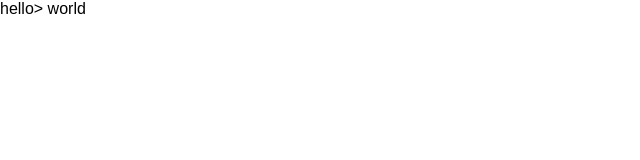
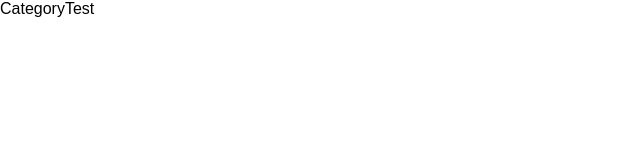
Before and after one commit to yoshirolas/TO-DO-List, a React (Create React App) app: page / in a window 1280 px wide. Shown: the top 160 px of the page, without its empty margins (0-640 px from the left). Built offline with nearby package versions, Linux system fonts and the light colour scheme.

Commit message:
Immediately save

```diff
--- a/src/App.js
+++ b/src/App.js
@@ -4,18 +4,29 @@ import { connect } from 'react-redux'
 
 class App extends Component {
 
+	createCategory(item) {
+		return (
+			<li className>
+				{item.categoryText}
+			</li>
+    );
+	}
+
   render() {
+  	let listCategory = this.props.categoryList.map(this.createCategory);
   	console.log(this.props.categoryList)
     return (
-    	<div>
-    		hello> world
-    	</div>
+			<ul className="listCategory">
+				{listCategory}
+			</ul>
     );
   }
 }
 
-export default connect(state => {
+function mapStateToProps(state) {
 	return {
-		state: state
+		categoryList: state
 	}
-})(App);
+}
+
+export default connect(mapStateToProps)(App);
--- a/src/reducers/index.js
+++ b/src/reducers/index.js
@@ -1,16 +1,17 @@
 // import { combineReducers } from 'redux';
 import initialState from '../initState';
+let uniqueCategoryId = 0;
 
-function appReducer (state = initialState, action) {
-	console.log(state, action);
+function appReducer (state = initialState.categoryList, action) {
 	switch (action.type) {
 		case 'ADD_CATEGORY':
-			return state.categoryList.concat({
+			uniqueCategoryId++;
+			return state.concat({
 				categoryText: "newCategory",
-				 key: 0,
-				 child: null,
-				 clicked: false,
-			})
+				key: uniqueCategoryId,
+				child: null,
+				clicked: false,
+			});
 		default:
 			return state;
 	}
```
